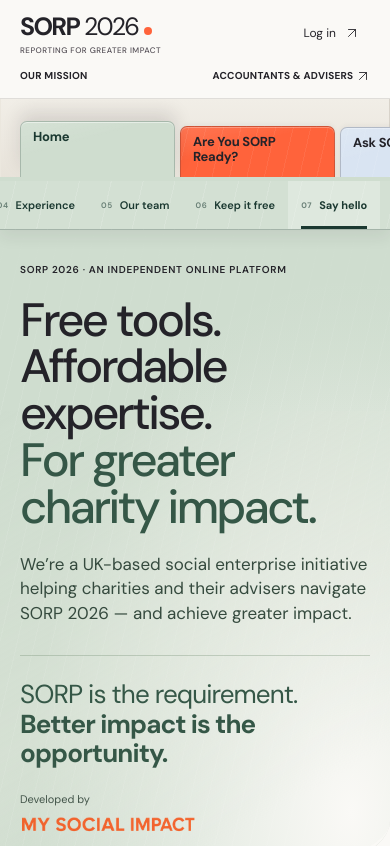
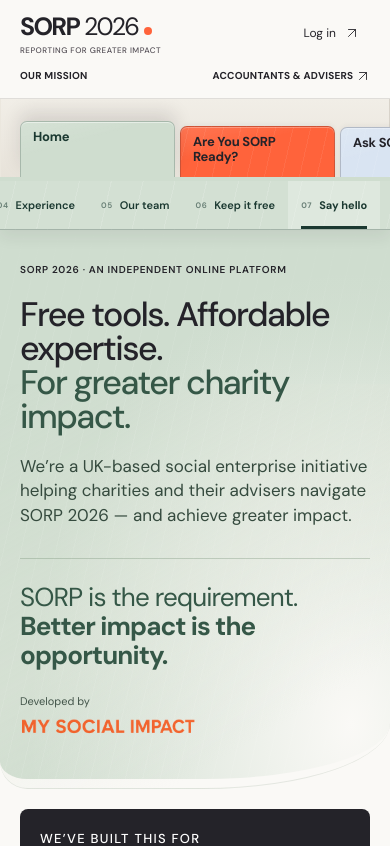
Before and after one commit to mysocialimpact/SORP2026, a Next.js app: page / in a window 390 px wide. Shown: the top 846 px of the page. Built offline with nearby package versions, Linux system fonts and the light colour scheme; no server answers.

Commit message:
Reduce homepage hero statement size

```diff
--- a/src/app/homepage.css
+++ b/src/app/homepage.css
@@ -166,7 +166,7 @@
   align-items: center;
   padding-block: 62px 70px;
 }
-.gateway-home-cover #gateway-title { font-size: clamp(64px, 6.5vw, 94px); letter-spacing: -.055em; }
+.gateway-home-cover #gateway-title { font-size: clamp(34px, 3.4vw, 48px); letter-spacing: -.045em; }
 .homepage-hero-definition { max-width: 620px; margin-top: 30px; font-size: clamp(18px, 1.55vw, 22px); color: #354a3e; }
 .homepage-hero-definition strong { font-weight: 600; color: #242329; }
 .gateway-home-cover .gateway-intro-aside { border-left: 1px solid #718b7055; padding-left: 32px; max-width: 380px; }
@@ -254,7 +254,7 @@
 @media (max-width: 700px) {
   .gateway-home-cover .gateway-hero-context { font-size: .59em; margin-bottom: .5em; }
   .gateway-home-cover .gateway-hero-opportunity { font-size: 1em; line-height: 1; }
-  .gateway-home-cover #gateway-title { font-size: clamp(44px, 12vw, 68px); }
+  .gateway-home-cover #gateway-title { font-size: 34px; }
   .gateway-home-cover .gateway-opening { grid-template-columns: 1fr; gap: 30px; padding-block: 32px 42px; }
   .homepage-hero-definition { margin-top: 22px; font-size: 18px; }
   .gateway-home-cover .gateway-intro-aside { max-width: none; border-left: 0; border-top: 1px solid #718b7055; padding: 24px 0 0; }
```
Also changed, not shown: 1 other file (tests, documents, lock files or other folders).
